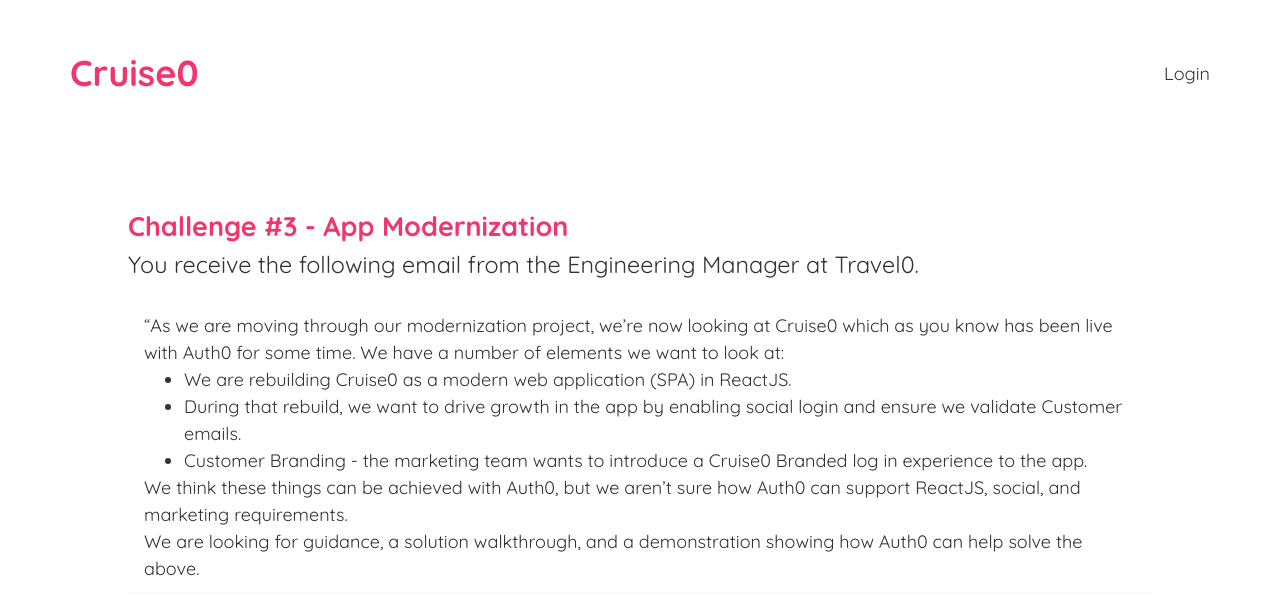
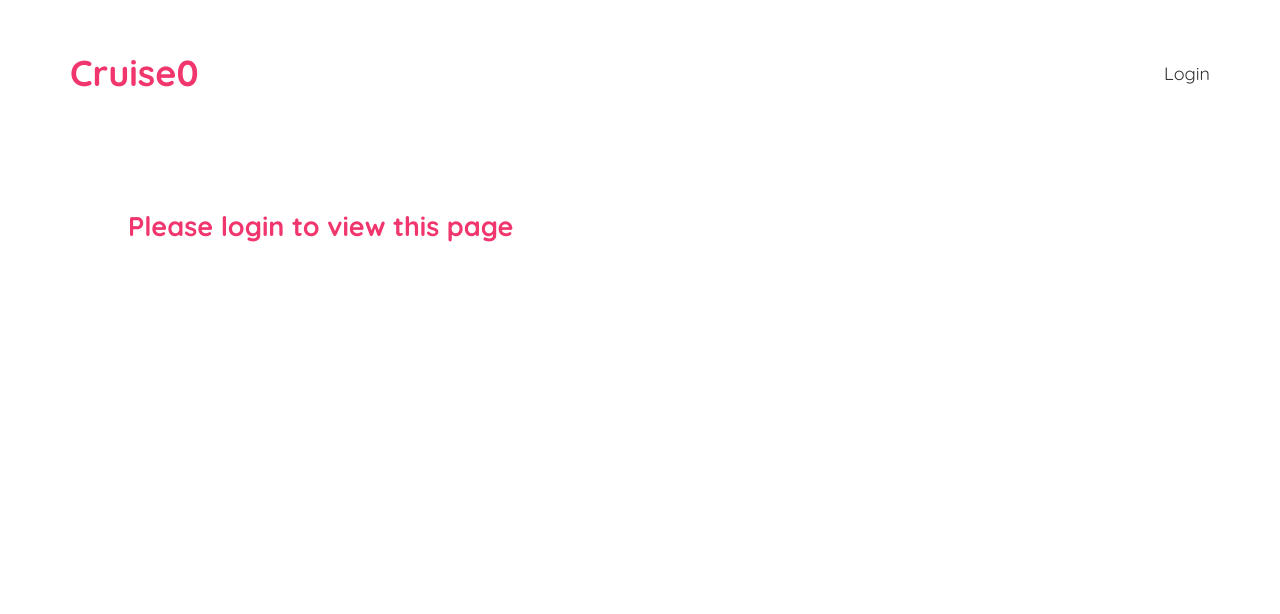
Before and after one commit to afide26/authtamtech, a React (Create React App) app: page /challengethree in a window 1280 px wide. Shown: the top 614 px of the page. Built offline with nearby package versions, Linux system fonts and the light colour scheme.

Commit message:
Add restrictions to content views

```diff
--- a/src/Views/ChallengeOne.js
+++ b/src/Views/ChallengeOne.js
@@ -1,4 +1,10 @@
+import { useAuth0 } from "@auth0/auth0-react";
+
+
 const ChallengeOne = () => {
+
+  const {isAuthenticated} = useAuth0();
+    if(!isAuthenticated) return <div className="page-title content"><h2>Please login to view this page</h2></div>
     return (
         <div className="page-title content">
           <h2>Challenge #1 - Duplicate Accounts - License Concerns</h2>
--- a/src/Views/ChallengeThree.js
+++ b/src/Views/ChallengeThree.js
@@ -1,4 +1,9 @@
+import { useAuth0 } from "@auth0/auth0-react";
+
 const ChallengeThree = () => {
+    const {isAuthenticated} = useAuth0();
+    if(!isAuthenticated) return <div className="page-title content"><h2>Please login to view this page</h2></div>
+
     return (
         <div className="page-title content">
           <h2>Challenge #3 - App Modernization</h2>
--- a/src/Views/ChallengeTwo.js
+++ b/src/Views/ChallengeTwo.js
@@ -1,4 +1,9 @@
+import { useAuth0 } from "@auth0/auth0-react";
+
+
 const ChallengeTwo = () => {
+  const {isAuthenticated} = useAuth0();
+  if(!isAuthenticated) return <div className="page-title content"><h2>Please login to view this page</h2></div>
     return (
         <div className="page-title content">
           <h2>Challenge #2 - Renewal</h2>
```
